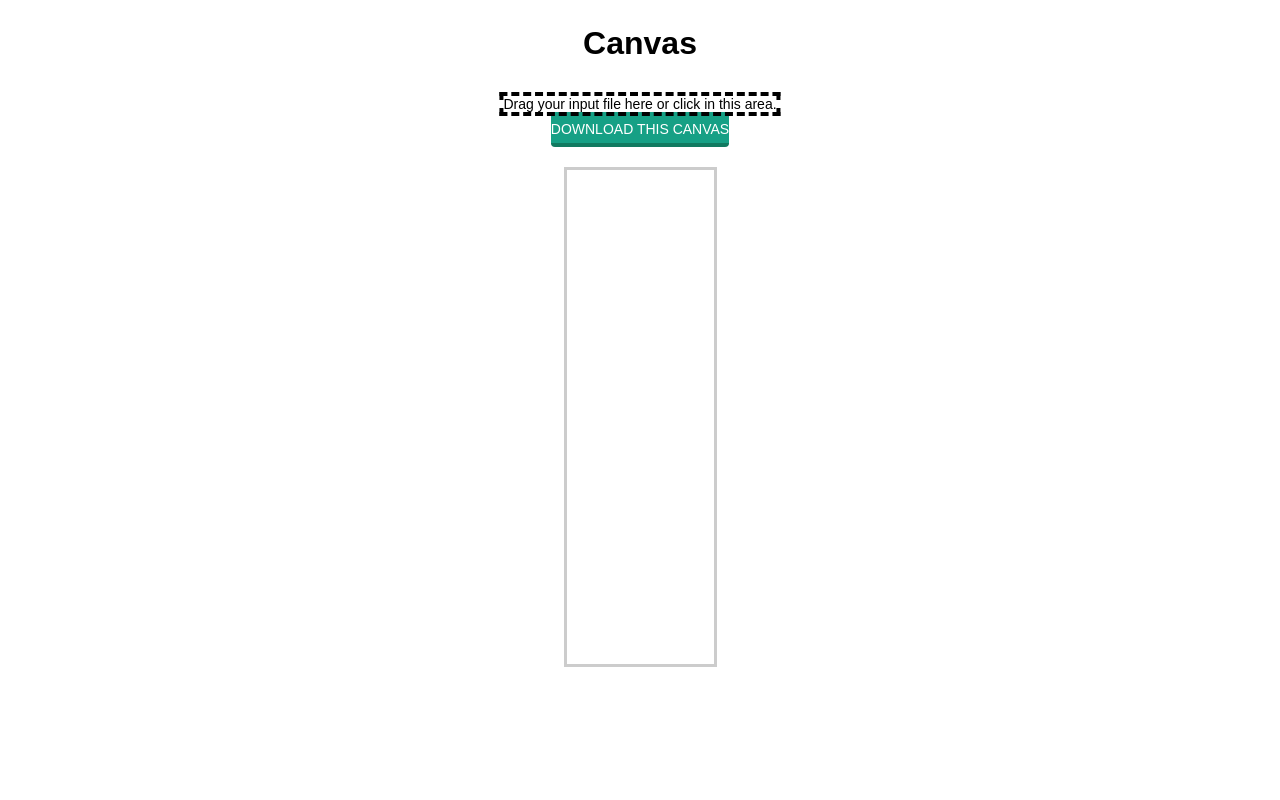
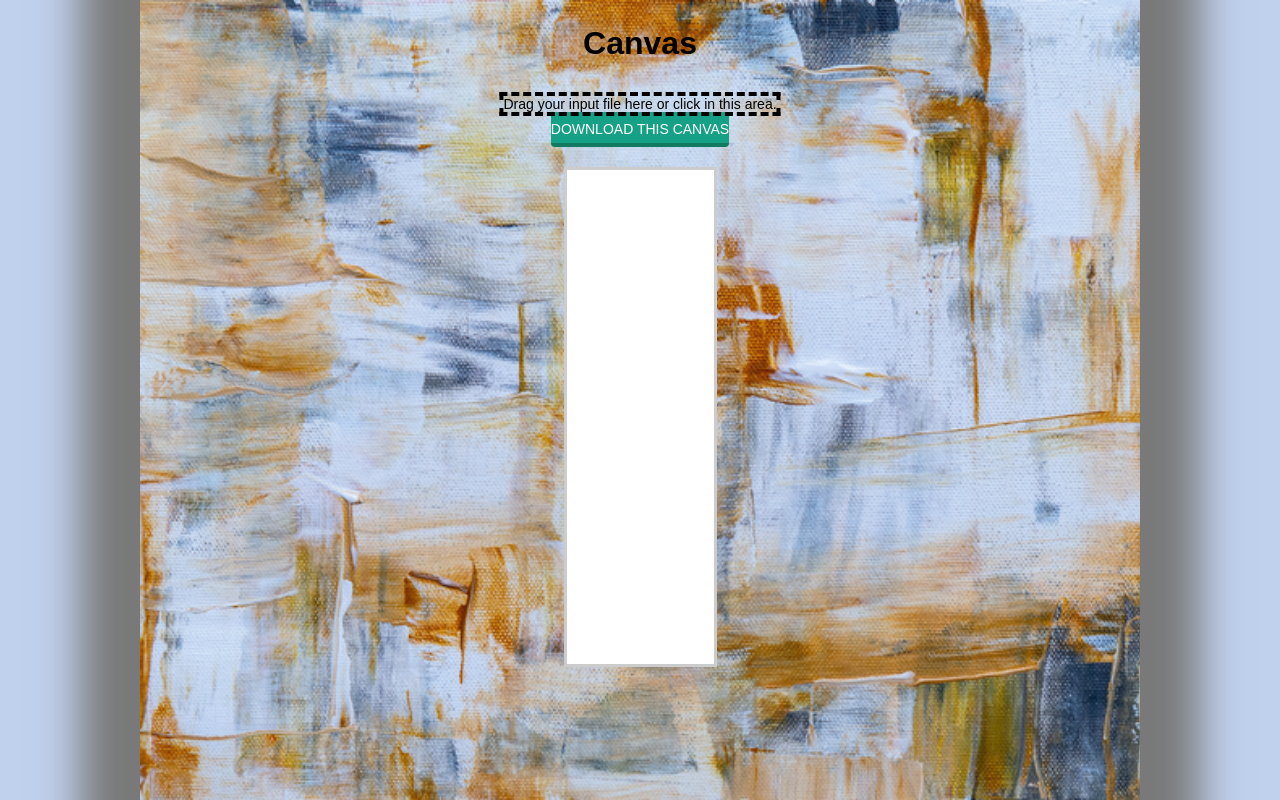
Before and after one commit to raichev-dima/canvas-app, a React (Create React App) app: page / in a window 1280 px wide. Built offline with nearby package versions, Linux system fonts and the light colour scheme.

Commit message:
feat(styles): add background image

```diff
--- a/src/styles.scss
+++ b/src/styles.scss
@@ -19,7 +19,14 @@ h1 {
 }
 
 main {
+  margin: 0 auto;
+  max-width: 100rem;
+  height: 100%;
   padding: 1rem;
+  background-image: url('../src/images/background.jpg');
+  box-shadow: 0 0 4rem 6rem #797979;
+  background-repeat: no-repeat;
+  background-size: cover;
 }
 
 body {
@@ -28,9 +35,11 @@ body {
   box-sizing: border-box;
   font-size: 1.4rem;
   font-family: sans-serif;
+  background: rgb(192, 209, 238);
 }
 
 #root {
   position: relative;
+  height: 100%;
   min-height: 100vh;
 }
```
Also changed, not shown: src/images/background.jpg (added).
